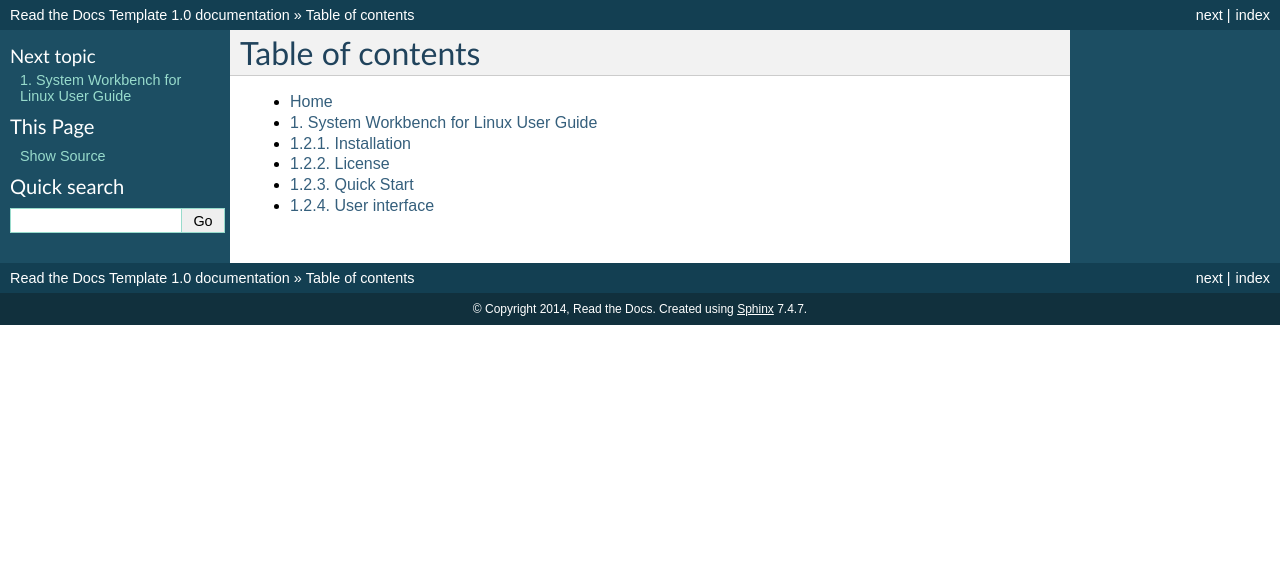
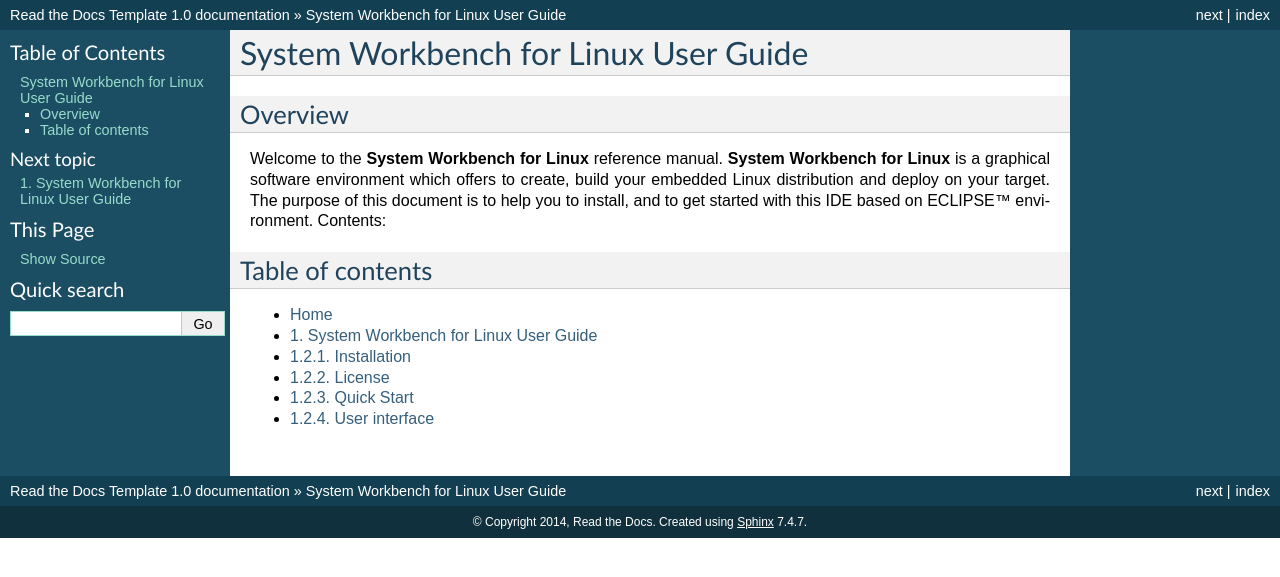
Before and after one commit to Tarek92l/testreadthedoc, a Sphinx documentation site: the page built from docs/index.rst, in a window 1280 px wide. Shown: the top 577 px of the page. Built offline with Sphinx 7.4.7, drawn with Linux system fonts in a browser that asks for light colours; pages that are not in the unit, such as notebooks, are missing from menus.

Commit message:
Update index.rst

```diff
--- a/docs/index.rst
+++ b/docs/index.rst
@@ -1,3 +1,19 @@
+=====================================
+System Workbench for Linux User Guide
+=====================================
+
+Overview
+========
+
+Welcome to the **System Workbench for Linux** reference manual. **System
+Workbench for Linux** is a graphical software environment which offers
+to create, build your embedded Linux distribution and deploy on your
+target. The purpose of this document is to help you to install, and to
+get started with this IDE based on ECLIPSE™ environment.
+Contents:
+
+.. _Contents:
+
 Table of contents
 =================
 
```
